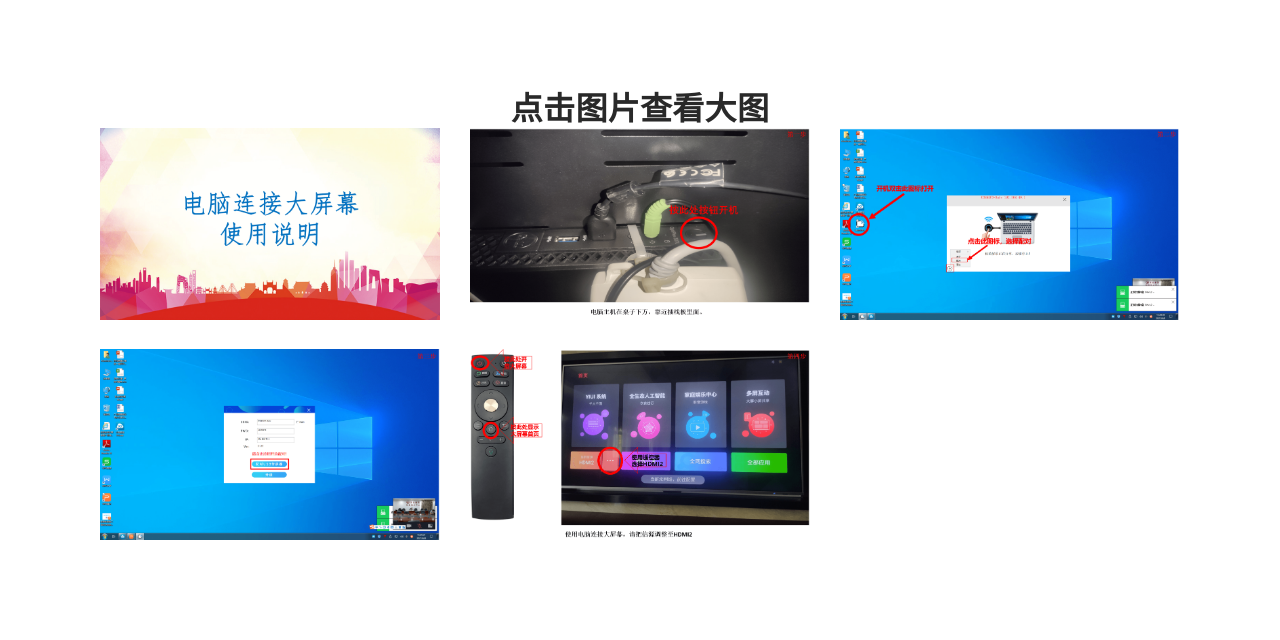
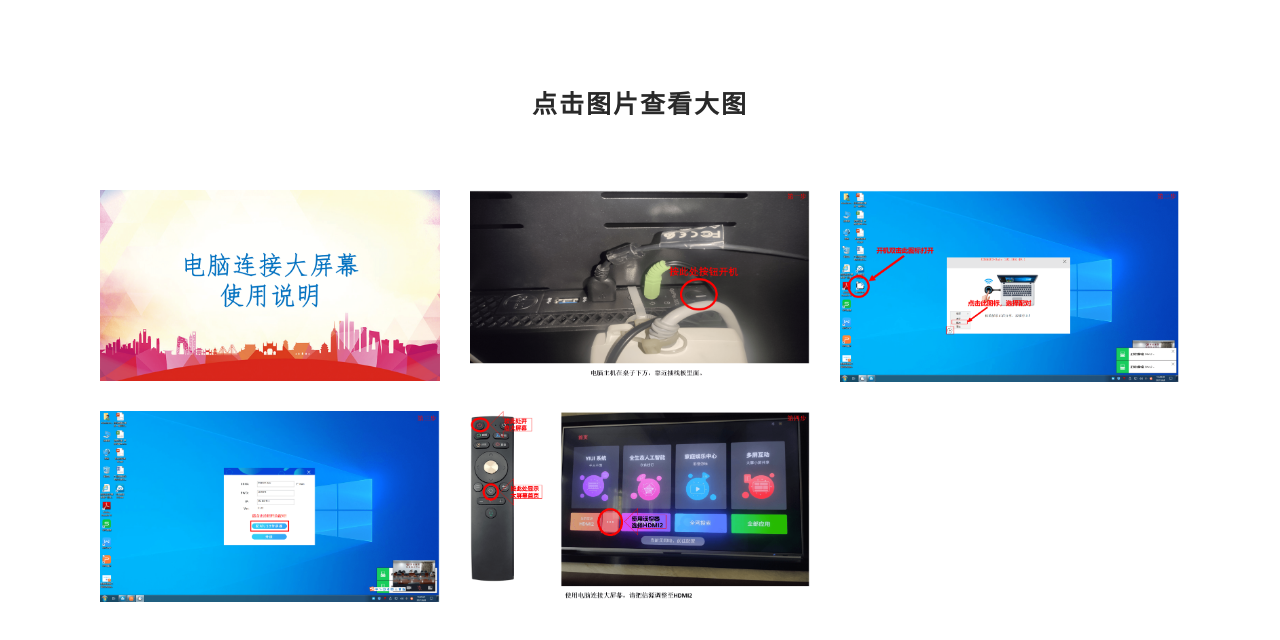
Before and after one commit to vipxkw/html5, a plain HTML site: page index.html in a window 1280 px wide. Drawn offline with Linux system fonts and the light colour scheme; a web font is replaced by a local one.

Commit message:
Update index.html

```diff
--- a/index.html
+++ b/index.html
@@ -35,7 +35,11 @@
 
 <body>
   <div id="portfolio" class="text-center paddsection">
-    <h2>点击图片查看大图</h2>
+    <div class="container">
+      <div class="section-title text-center">
+        <h2>点击图片查看大图</h2>
+      </div>
+    </div>
     <div class="container">
       <div class="row">
         <div class="col-md-12">
```
